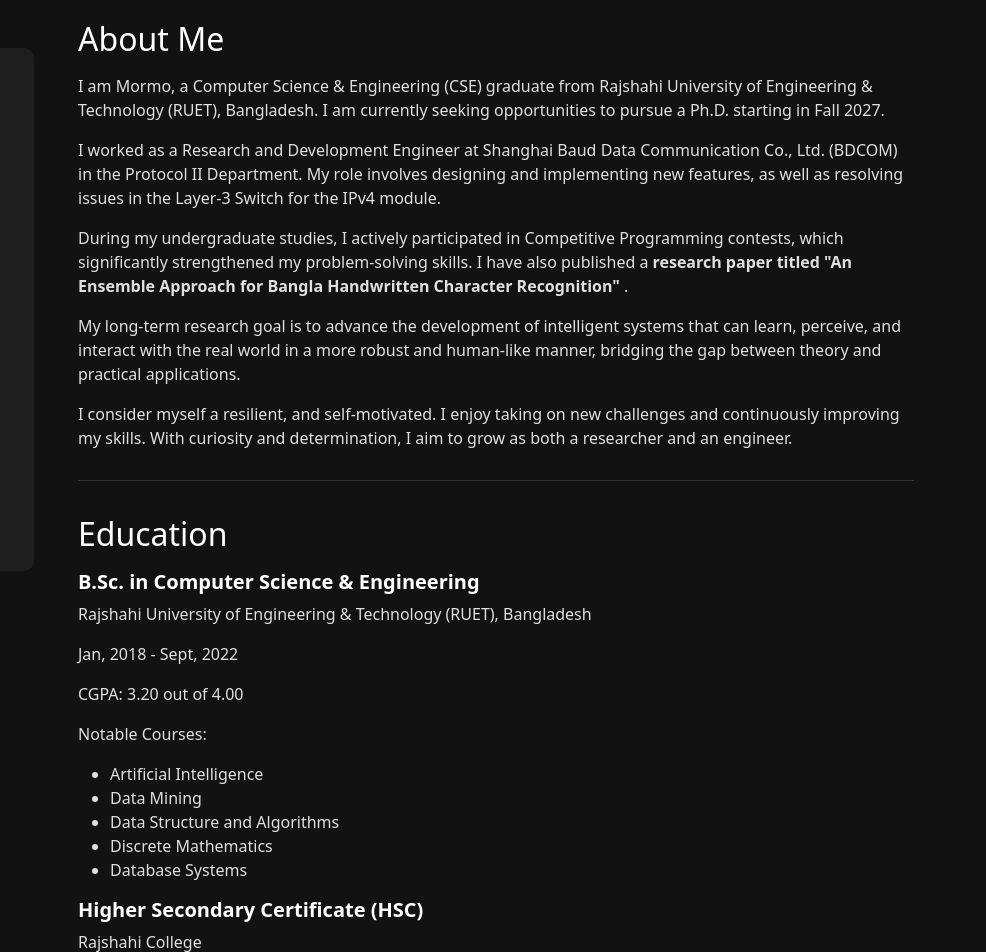
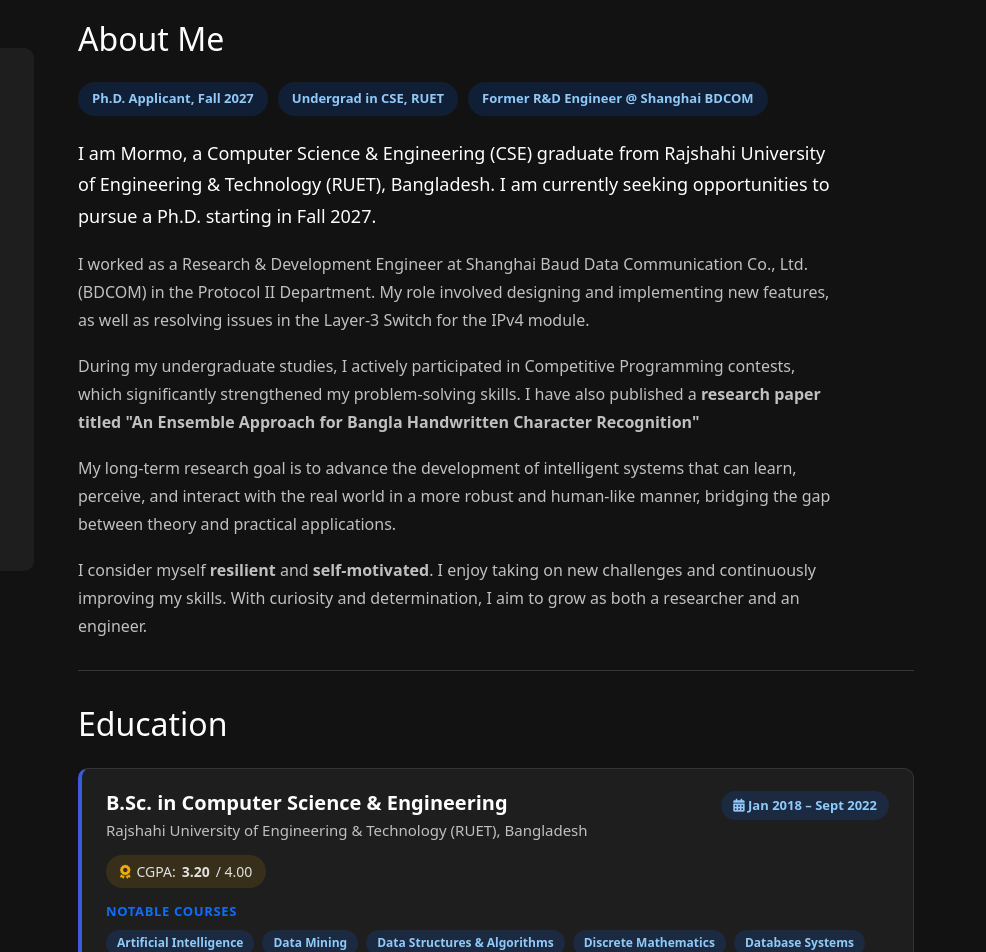
Before and after one commit to SJMormo/sjmormo.github.io, a plain HTML site: page index.html in a window 1280 px wide. Shown: the part 80-1032 px from the top of the page, 294-1280 px from the left. Drawn offline with nearby package versions, Linux system fonts and the light colour scheme.

Commit message:
updated about me section

```diff
--- a/about/about.html
+++ b/about/about.html
@@ -1,33 +1,42 @@
 <div id="about-section">
-  <h2 class="mb-3">About Me</h2>
+    <h2 class="section-title mb-4">About Me</h2>
 
-  <p>
-    I am Mormo, a Computer Science & Engineering (CSE) graduate from Rajshahi University of Engineering &
-    Technology (RUET), Bangladesh. I am currently seeking opportunities to pursue a Ph.D. starting in Fall 2027.
+    <div class="about-highlights">
+        <span class="about-chip"> Ph.D. Applicant, Fall 2027</span>
+        <span class="about-chip"> Undergrad in CSE, RUET</span>
+        <span class="about-chip"> Former R&amp;D Engineer @ Shanghai BDCOM</span>
+    </div>
+
+    <div class="about-text">
+        <p class="about-lead">
+            I am Mormo, a Computer Science &amp; Engineering (CSE) graduate from Rajshahi University of
+            Engineering &amp; Technology (RUET), Bangladesh. I am currently seeking opportunities to pursue
+            a Ph.D. starting in Fall 2027.
         </p>
 
         <p>
-    I worked as a Research and Development Engineer at Shanghai Baud Data Communication Co.,
-    Ltd. (BDCOM) in the Protocol II Department. My role involves designing and implementing new features,
+            I worked as a Research &amp; Development Engineer at Shanghai Baud Data Communication Co., Ltd.
+            (BDCOM) in the Protocol II Department. My role involved designing and implementing new features,
             as well as resolving issues in the Layer-3 Switch for the IPv4 module.
         </p>
 
         <p>
-    During my undergraduate studies, I actively participated in Competitive Programming contests, which
-    significantly strengthened my problem-solving skills. I have also published a <b>research paper titled
-    "An Ensemble Approach for Bangla Handwritten Character Recognition" </b>.
+            During my undergraduate studies, I actively participated in Competitive Programming contests,
+            which significantly strengthened my problem-solving skills. I have also published a <strong>research paper titled
+            "An Ensemble Approach for Bangla Handwritten Character Recognition" </strong>
         </p>
 
         <p>
-    My long-term research goal is to advance the development of intelligent systems that can learn, perceive,
-    and interact with the real world in a more robust and human-like manner, bridging the gap between theory and
-    practical applications.
+            My long-term research goal is to advance the development of intelligent systems that can learn,
+            perceive, and interact with the real world in a more robust and human-like manner, bridging the
+            gap between theory and practical applications.
         </p>
 
         <p>
-    I consider myself a resilient, and self-motivated. I enjoy taking on new challenges and
-    continuously improving my skills. With curiosity and determination, I aim to grow as both a researcher and
-    an engineer.
+            I consider myself <strong>resilient</strong> and <strong>self-motivated</strong>. I enjoy taking on new
+            challenges and continuously improving my skills. With curiosity and determination, I aim to grow as both a
+            researcher and an engineer.
         </p>
     </div>
+</div>
 <hr>
--- /dev/null
+++ b/assets/css/about.css
@@ -0,0 +1,75 @@
+.about-highlights {
+  display: flex;
+  flex-wrap: wrap;
+  gap: 10px;
+  margin-bottom: 22px;
+}
+
+.about-chip {
+  display: inline-flex;
+  align-items: center;
+  gap: 7px;
+  font-size: 13px;
+  font-weight: 600;
+  background-color: #e7f1ff;
+  color: #0d6efd;
+  padding: 7px 14px;
+  border-radius: 999px;
+}
+
+.about-text {
+  max-width: 760px;
+  color: #343a40;
+  font-size: 16px;
+  line-height: 1.75;
+}
+
+.about-text p {
+  margin-bottom: 18px;
+}
+
+.about-lead {
+  font-size: 18px;
+  font-weight: 500;
+  color: #15171a;
+}
+
+.about-callout {
+  display: flex;
+  align-items: flex-start;
+  gap: 12px;
+  background-color: #f8f9fa;
+  border-left: 4px solid #0d6efd;
+  border-radius: 8px;
+  padding: 14px 18px;
+  margin-bottom: 20px;
+  font-size: 15px;
+}
+
+.about-callout i {
+  color: #0d6efd;
+  margin-top: 3px;
+}
+
+/* Dark mode */
+body.dark-mode .about-chip {
+  background-color: rgba(13, 110, 253, 0.15);
+  color: #90caf9;
+}
+
+body.dark-mode .about-text {
+  color: #c0c0c0;
+}
+
+body.dark-mode .about-lead {
+  color: #ffffff;
+}
+
+body.dark-mode .about-callout {
+  background-color: #1e1e1e;
+  border-left-color: #3b5bdb;
+}
+
+body.dark-mode .about-callout i {
+  color: #90caf9;
+}
--- /dev/null
+++ b/assets/css/education.css
@@ -0,0 +1,31 @@
+.edu-score {
+  display: inline-flex;
+  align-items: center;
+  gap: 6px;
+  font-size: 14px;
+  color: #343a40;
+  background-color: #fff8e6;
+  padding: 6px 14px;
+  border-radius: 999px;
+  margin-bottom: 14px;
+}
+
+.edu-score i {
+  color: #f0ad00;
+}
+
+.edu-note {
+  color: #6c757d;
+  font-weight: 400;
+  margin-left: 2px;
+}
+
+/* Dark mode */
+body.dark-mode .edu-score {
+  background-color: rgba(240, 173, 0, 0.12);
+  color: #e0e0e0;
+}
+
+body.dark-mode .edu-note {
+  color: #9a9a9a;
+}
--- a/assets/css/projecets.css
+++ b/assets/css/projecets.css
@@ -1,6 +1,7 @@
 .project-card {
   background-color: #ffffff;
   border: 1px solid #e9ecef;
+  border-left: 4px solid #0d6efd;
   border-radius: 12px;
   padding: 24px;
   margin: 0 auto 28px;
@@ -122,6 +123,7 @@
 body.dark-mode .project-card {
   background-color: #1e1e1e;
   border-color: #333;
+  border-left-color: #3b5bdb;
 }
 
 body.dark-mode .project-card:hover {
--- a/assets/css/research.css
+++ b/assets/css/research.css
@@ -1,6 +1,7 @@
 .research-card {
   background-color: #ffffff;
   border: 1px solid #e9ecef;
+  border-left: 4px solid #0d6efd;
   border-radius: 10px;
   padding: 20px 22px;
   margin-bottom: 20px;
@@ -56,6 +57,7 @@
 body.dark-mode .research-card {
   background-color: #1e1e1e;
   border-color: #333;
+  border-left-color: #3b5bdb;
 }
 
 body.dark-mode .research-card:hover {
--- /dev/null
+++ b/assets/css/work.css
@@ -0,0 +1,64 @@
+.work-card {
+  background-color: #ffffff;
+  border: 1px solid #e9ecef;
+  border-left: 4px solid #0d6efd;
+  border-radius: 10px;
+  padding: 22px 24px;
+  margin-bottom: 20px;
+  transition: box-shadow 0.3s ease, transform 0.3s ease;
+}
+
+.work-card:hover {
+  box-shadow: 0 6px 18px rgba(0, 0, 0, 0.08);
+  transform: translateY(-2px);
+}
+
+.work-header {
+  display: flex;
+  flex-wrap: wrap;
+  justify-content: space-between;
+  align-items: flex-start;
+  gap: 10px;
+  margin-bottom: 14px;
+}
+
+.work-role {
+  font-weight: 700;
+  margin: 0 0 4px;
+}
+
+.work-company {
+  margin: 0;
+  color: #495057;
+  font-size: 15px;
+}
+
+.work-dates {
+  font-size: 13px;
+  font-weight: 600;
+  color: #0d6efd;
+  background-color: #e7f1ff;
+  padding: 5px 12px;
+  border-radius: 999px;
+  white-space: nowrap;
+}
+
+/* Dark mode */
+body.dark-mode .work-card {
+  background-color: #1e1e1e;
+  border-color: #333;
+  border-left-color: #3b5bdb;
+}
+
+body.dark-mode .work-card:hover {
+  box-shadow: 0 6px 18px rgba(0, 0, 0, 0.4);
+}
+
+body.dark-mode .work-company {
+  color: #c0c0c0;
+}
+
+body.dark-mode .work-dates {
+  background-color: rgba(13, 110, 253, 0.15);
+  color: #90caf9;
+}
--- a/education/education.html
+++ b/education/education.html
@@ -1,26 +1,42 @@
 <div id="education-section">
-  <h2 class="mb-3">Education</h2>
+    <h2 class="section-title mb-4">Education</h2>
 
-  <div class="mb-3">
-    <h5 class="fw-bold">B.Sc. in Computer Science & Engineering</h5>
-    <p>Rajshahi University of Engineering & Technology (RUET), Bangladesh</p>
-    <p>Jan, 2018 - Sept, 2022</p>
-    <p>CGPA: 3.20 out of 4.00</p>
-    <p>Notable Courses:</p>
-    <ul>
-      <li>Artificial Intelligence</li>
-      <li>Data Mining</li>
-      <li>Data Structure and Algorithms</li>
-      <li>Discrete Mathematics</li>
-      <li>Database Systems</li>
-    </ul>
-  </div>
+    <div class="work-card">
+        <div class="work-header">
+            <div>
+                <h5 class="work-role">B.Sc. in Computer Science &amp; Engineering</h5>
+                <p class="work-company">Rajshahi University of Engineering &amp; Technology (RUET), Bangladesh</p>
+            </div>
+            <span class="work-dates"><i class="fas fa-calendar-alt"></i> Jan 2018 – Sept 2022</span>
+        </div>
 
-  <div class="mb-3">
-    <h5 class="fw-bold">Higher Secondary Certificate (HSC)</h5>
-    <p>Rajshahi College</p>
-    <p>2016 - 2018</p>
-    <p>GPA: 5.00 out of 5.00 (General Scholarship)</p>
-  </div>
+        <div class="edu-score">
+            <i class="fas fa-award"></i> CGPA: <strong>3.20</strong> / 4.00
+        </div>
+
+        <p class="project-subhead">Notable Courses</p>
+        <div class="project-tags">
+            <span class="tag">Artificial Intelligence</span>
+            <span class="tag">Data Mining</span>
+            <span class="tag">Data Structures &amp; Algorithms</span>
+            <span class="tag">Discrete Mathematics</span>
+            <span class="tag">Database Systems</span>
+        </div>
+    </div>
+
+    <div class="work-card">
+        <div class="work-header">
+            <div>
+                <h5 class="work-role">Higher Secondary Certificate (HSC)</h5>
+                <p class="work-company">Rajshahi College</p>
+            </div>
+            <span class="work-dates"><i class="fas fa-calendar-alt"></i> 2016 – 2018</span>
+        </div>
+
+        <div class="edu-score">
+            <i class="fas fa-award"></i> GPA: <strong>5.00</strong> / 5.00
+            <span class="edu-note">(General Scholarship)</span>
+        </div>
+    </div>
 </div>
 <hr>
--- a/index.html
+++ b/index.html
@@ -19,6 +19,15 @@
 
     <!-- Projects CSS -->
     <link href="assets/css/projecets.css" rel="stylesheet">
+
+    <!-- Work CSS -->
+    <link href="assets/css/work.css" rel="stylesheet">
+
+    <!-- Education CSS -->
+    <link href="assets/css/education.css" rel="stylesheet">
+
+    <!-- Education CSS -->
+    <link href="assets/css/about.css" rel="stylesheet">
 
     <!-- Favicon -->
     <link rel="icon" type="image/png" href="assets/images/favicon/favicon.png">
--- a/work/work.html
+++ b/work/work.html
@@ -1,16 +1,22 @@
 <div id="work-section">
-  <h2>Job Experience</h2>
-  <div class="col-md-12">
-        <h6>Research & Development Engineer</h6>
-        <p>Shanghai Baud Data Communication Co., Ltd (BDCOM)</p>
-        <p>Nov 2023 – Jul 2026</p>
-        <p>Notable Contributions:</p>
-        <ul>
+    <h2 class="section-title mb-4">Job Experience</h2>
+
+    <div class="work-card">
+        <div class="work-header">
+            <div>
+                <h5 class="work-role">Research &amp; Development Engineer</h5>
+                <p class="work-company">Shanghai Baud Data Communication Co., Ltd (BDCOM)</p>
+            </div>
+            <span class="work-dates"><i class="fas fa-calendar-alt"></i> Nov 2023 – Jul 2026</span>
+        </div>
+
+        <p class="project-subhead">Notable Contributions</p>
+        <ul class="project-features">
             <li>Developed a TAP interface to facilitate packet exchange between Linux and VxWorks environments</li>
             <li>Designed and implemented a UDP helper service on Linux-based systems</li>
-            <li>Implemented GRE Tunnel IPv4-over-IPv6 & IPv6-over-IPv6 from scratch for Layer-3 VxWorks switch</li>
-            <li>Integrated TCP Keep-alive feature in IPv4 Module</li>
+            <li>Implemented GRE Tunnel IPv4-over-IPv6 &amp; IPv6-over-IPv6 from scratch for a Layer-3 VxWorks switch</li>
+            <li>Integrated TCP Keep-alive feature in the IPv4 module</li>
         </ul>
-      </div>
+    </div>
 </div>
 <hr>
```
Lines whose indentation alone changed are shown as unchanged.
